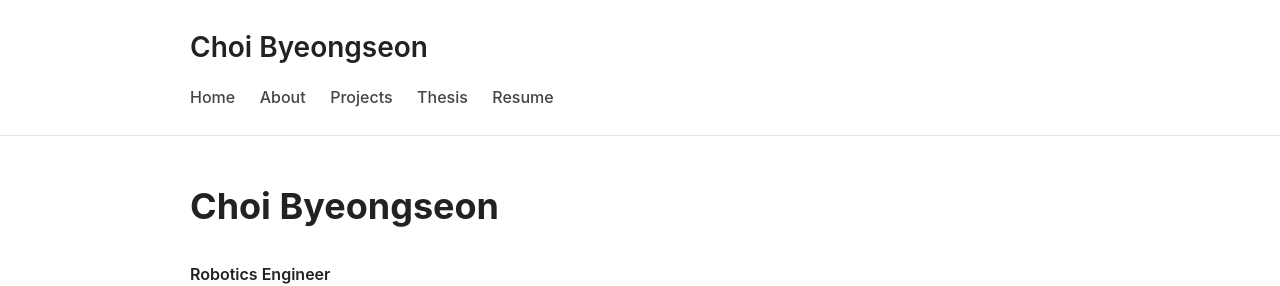
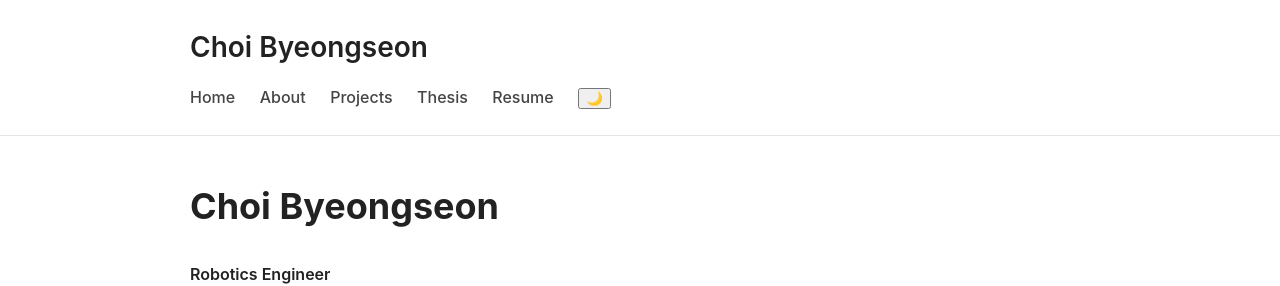
Before and after one commit to SUN1031/SUN1031.github.io, a Jekyll site: the page built from index.md, in a window 1280 px wide. Shown: the top 286 px of the page. Built offline with Jekyll 4.4.1, drawn with Linux system fonts in a browser that asks for light colours.

Commit message:
Update default.html

```diff
--- a/_layouts/default.html
+++ b/_layouts/default.html
@@ -20,6 +20,10 @@
         <a href="/projects">Projects</a>
         <a href="/thesis">Thesis</a>
         <a href="/resume">Resume</a>
+
+        <button id="theme-toggle" aria-label="Toggle dark mode">
+          🌙
+        </button>
       </nav>
     </div>
   </header>
```
